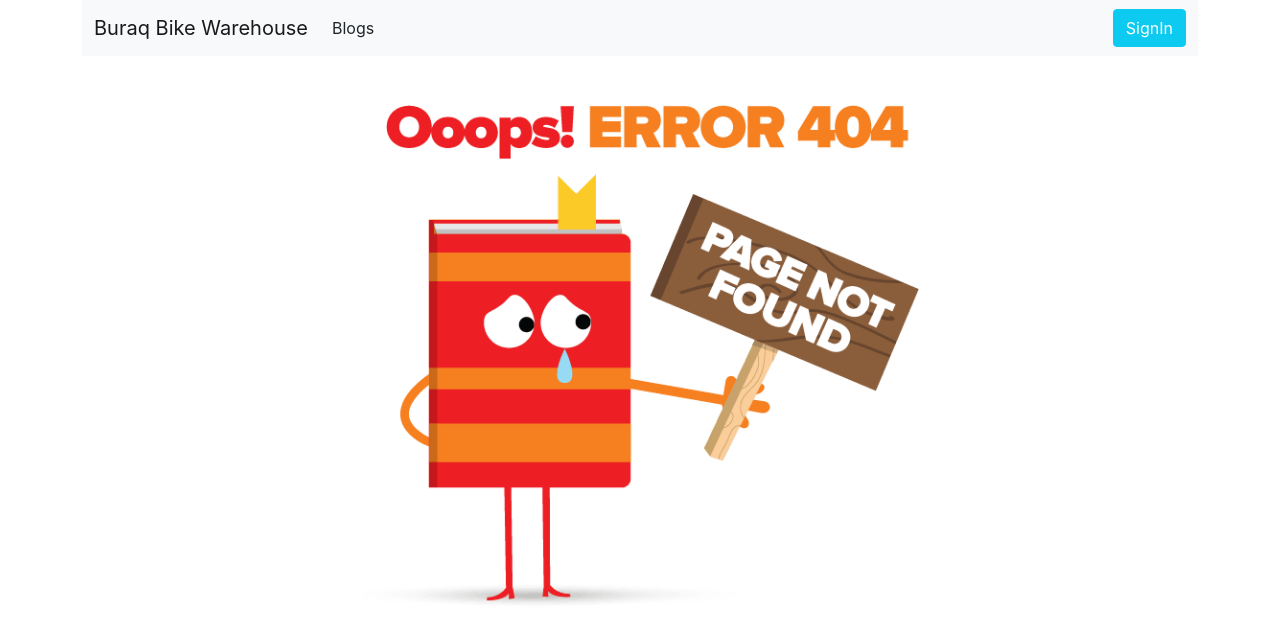
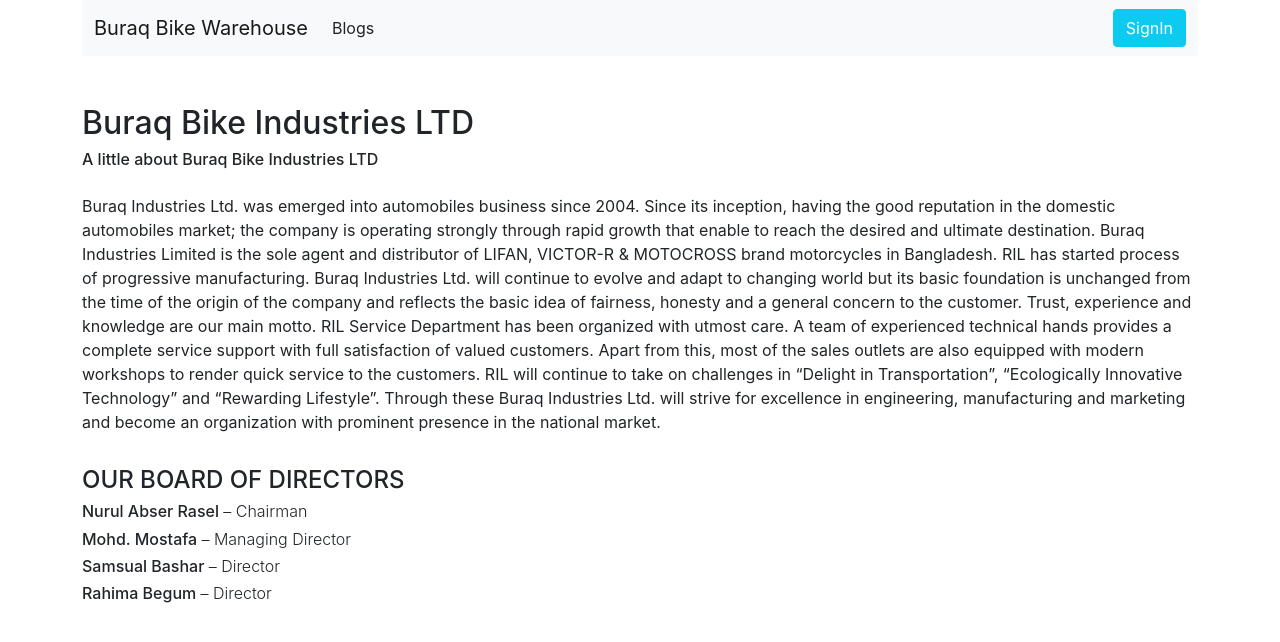
Before and after one commit to shahadat4536/warehouse-management-client-side, a React (Create React App) app: page /about in a window 1280 px wide. Shown: the top 642 px of the page. Built offline with nearby package versions, Linux system fonts and the light colour scheme; no server answers.

Commit message:
add showromm

```diff
--- a/src/App.js
+++ b/src/App.js
@@ -15,6 +15,7 @@
 import Blogs from "./components/Blogs/Blogs";
 import { ToastContainer } from "react-toastify";
 import AddShowroom from "./components/AddShowroom/AddShowroom";
+import About from "./components/About/About";
 
 function App() {
   return (
@@ -29,6 +30,7 @@
           path="/addshowroom"
           element={<AddShowroom></AddShowroom>}
         ></Route>
+        <Route path="/about" element={<About></About>}></Route>
         <Route
           path="/forgetpassword"
           element={<ForgotPassword></ForgotPassword>}
--- /dev/null
+++ b/src/components/About/About.js
@@ -0,0 +1,48 @@
+import React from "react";
+
+const About = () => {
+  return (
+    <div className="my-5 mx-auto">
+      <h2>Buraq Bike Industries LTD</h2>
+      <h6>A little about Buraq Bike Industries LTD</h6>
+      <p className="text-justify py-3">
+        Buraq Industries Ltd. was emerged into automobiles business since 2004.
+        Since its inception, having the good reputation in the domestic
+        automobiles market; the company is operating strongly through rapid
+        growth that enable to reach the desired and ultimate destination. Buraq
+        Industries Limited is the sole agent and distributor of LIFAN, VICTOR-R
+        & MOTOCROSS brand motorcycles in Bangladesh. RIL has started process of
+        progressive manufacturing. Buraq Industries Ltd. will continue to evolve
+        and adapt to changing world but its basic foundation is unchanged from
+        the time of the origin of the company and reflects the basic idea of
+        fairness, honesty and a general concern to the customer. Trust,
+        experience and knowledge are our main motto. RIL Service Department has
+        been organized with utmost care. A team of experienced technical hands
+        provides a complete service support with full satisfaction of valued
+        customers. Apart from this, most of the sales outlets are also equipped
+        with modern workshops to render quick service to the customers. RIL will
+        continue to take on challenges in “Delight in Transportation”,
+        “Ecologically Innovative Technology” and “Rewarding Lifestyle”. Through
+        these Buraq Industries Ltd. will strive for excellence in engineering,
+        manufacturing and marketing and become an organization with prominent
+        presence in the national market.
+      </p>
+
+      <h4>OUR BOARD OF DIRECTORS</h4>
+      <h6>
+        Nurul Abser Rasel <span className="fw-light"> – Chairman</span>
+      </h6>
+      <h6>
+        Mohd. Mostafa <span className="fw-light">– Managing Director</span>
+      </h6>
+      <h6>
+        Samsual Bashar <span className="fw-light">– Director</span>
+      </h6>
+      <h6>
+        Rahima Begum <span className="fw-light">– Director</span>
+      </h6>
+    </div>
+  );
+};
+
+export default About;
--- a/src/components/MyItems/Brand/Brand.js
+++ b/src/components/Brand/Brand.js
@@ -1,19 +1,19 @@
 import React from "react";
-import aprila from "../../../asset/Brand/aprila.jpg";
-import bajaj from "../../../asset/Brand/bajaj.jpg";
-import benelli from "../../../asset/Brand/benelli.jpg";
-import hero from "../../../asset/Brand/hero.jpg";
-import kawasaki from "../../../asset/Brand/kawasaki.jpg";
-import tvs from "../../../asset/Brand/tvs.jpg";
-import yamaha from "../../../asset/Brand/yamaha.jpg";
-import suzuki from "../../../asset/Brand/suzuki.jpg";
+import aprila from "../../asset/Brand/aprila.jpg";
+import bajaj from "../../asset/Brand/bajaj.jpg";
+import benelli from "../../asset/Brand/benelli.jpg";
+import hero from "../../asset/Brand/hero.jpg";
+import kawasaki from "../../asset/Brand/kawasaki.jpg";
+import tvs from "../../asset/Brand/tvs.jpg";
+import yamaha from "../../asset/Brand/yamaha.jpg";
+import suzuki from "../../asset/Brand/suzuki.jpg";
 
 const Brand = () => {
   return (
     <div className="container">
-      <h2 className="text-center">
+      <h2 className="text-center text-lg-end pb-3 col-sm-12 col-lg-7">
         Available
-        <span> Brand</span>
+        <span className="ms-2 text-info">Brand</span>
       </h2>
       <div className="text-center row my-3">
         <img className="col-6 col-lg-3" src={aprila} alt="" srcset="" />
--- a/src/components/Footer/Footer.js
+++ b/src/components/Footer/Footer.js
@@ -4,11 +4,12 @@
 import messenger from "../../asset/icon/facebook-messenger-brands.svg";
 import phone from "../../asset/icon/phone-solid.svg";
 import copyright from "../../asset/icon/copyright-solid.svg";
+import { Link } from "react-router-dom";
 
 const Footer = () => {
   return (
     <div className=" bg-dark h-5 mb-2 py-2 row  px-5">
-      <div className="col-8">
+      <div className="col-sm-8 row">
         <p className="text-white">
           <img
             className="me-2 "
@@ -17,14 +18,17 @@
             alt=""
             srcset=""
           />
-          Copyright 2021 Buraq Bike Warehouse Developed by{" "}
+          Copyright 2021 Buraq Bike Industries LTD. Developed by{" "}
           <a href="" target="_blank">
             <span className="text-info">Max Web Service limited</span>
           </a>
         </p>
       </div>
-      <div className="col-4">
+      <div className="col-sm-4">
         <p>
+          <Link className="text-decoration-none me-2" to="/about">
+            About Us
+          </Link>
           <span className="text-white me-2">Contact</span>
           <a
             href=" https://api.whatsapp.com/send/?phone=%2B8801954704007&text&app_absent=0"
--- a/src/components/Header/Header.js
+++ b/src/components/Header/Header.js
@@ -102,11 +102,6 @@
               <Link className="text-decoration-none " to="/signin">
                 <button className="btn btn-info text-white">SignIn</button>
               </Link>
-              // <button >
-              //   <Link className="text-decoration-none text-white" to="/signin">
-              //     SignIn
-              //   </Link>
-              // </button>
             )}
           </form>
         </div>
--- a/src/components/Home/Home.js
+++ b/src/components/Home/Home.js
@@ -1,8 +1,9 @@
 import React from "react";
 import Banner from "../Banner/Banner";
+import Brand from "../Brand/Brand";
 import Footer from "../Footer/Footer";
 import HomeSectionItems from "../HomeSectionItems/HomeSectionItems";
-import Brand from "../MyItems/Brand/Brand";
+
 import PageTitle from "../PageTitle/PageTitle";
 import Showroom from "../Showroom/Showroom";
 
--- a/src/components/HomeSectionItemsData/HomeSectionItemsData.js
+++ b/src/components/HomeSectionItemsData/HomeSectionItemsData.js
@@ -48,12 +48,12 @@
               </tr>
             </tbody>
           </table>
-          <Link className="text-decoration-none " to={`/update/${_id}`}>
-            <button className="btn btn-info mx-auto w-100 text-white">
-              Update
-            </button>
-          </Link>
         </div>
+        <Link className="text-decoration-none " to={`/update/${_id}`}>
+          <button className="btn btn-info rounded-bottom mx-auto w-100 text-white">
+            Update
+          </button>
+        </Link>
       </div>
     </div>
   );
--- a/src/components/Showroom/Showroom.js
+++ b/src/components/Showroom/Showroom.js
@@ -11,11 +11,11 @@
       .then((data) => setShowrooms(data));
   }, []);
   return (
-    <div>
-      <h2 className="text-center">
-        Our <span> Showroom</span>
+    <div className="my-5">
+      <h2 className="text-center text-lg-end pb-3 col-sm-12 col-lg-7">
+        Our
+        <span className="ms-2 mb-3 text-info">Showroom</span>
       </h2>
-
       <div className="row row-cols-1 row-cols-md-3 g-4">
         {showrooms.map((showroom) => (
           <div className="col">
@@ -26,9 +26,18 @@
                 alt="..."
               />
               <div className="card-body">
-                <h5 className="card-title">Card title</h5>
-                <p className="card-text">{showroom.address}</p>
+                <p className="card-text">Address: {showroom.address}</p>
+                <p className="card-text">Phone: {showroom.number}</p>
               </div>
+              <button className="btn btn-info mx-auto w-100 ">
+                <a
+                  className="text-decoration-none text-white"
+                  target="_blank"
+                  href="https://goo.gl/maps/AwDQ5SvUnZou6q3GA"
+                >
+                  Google Map
+                </a>
+              </button>
             </div>
           </div>
         ))}
--- a/src/components/SignIn/SignIn.js
+++ b/src/components/SignIn/SignIn.js
@@ -16,6 +16,7 @@
   // const [user] = useAuthState(auth);
 
   let from = location.state?.from?.pathname || "/";
+
   const [signInWithEmailAndPassword, signUser, signLoading, signError] =
     useSignInWithEmailAndPassword(auth);
 
@@ -39,7 +40,7 @@
   }
 
   if (user) {
-    const url = ` https://mysterious-fjord-04184.herokuapp.com/login`;
+    const url = `https://mysterious-fjord-04184.herokuapp.com/login`;
     fetch(url, {
       method: "POST",
       body: JSON.stringify({
@@ -55,7 +56,7 @@
         navigate(from, { replace: true });
       });
   }
-  console.log(error);
+
   return (
     <div
       className="px-3 py-3 mt-5 container shadow-lg rounded-3 auth"
--- a/src/components/Update/Update.js
+++ b/src/components/Update/Update.js
@@ -62,7 +62,7 @@
     if (item?.quantity <= 0) {
       return;
     } else {
-      const url = `http://localhost:5000/item/${id}`;
+      const url = `https://mysterious-fjord-04184.herokuapp.com/item/${id}`;
       fetch(url, {
         method: "PATCH",
         body: JSON.stringify({ deliveredQuantity }),
```
